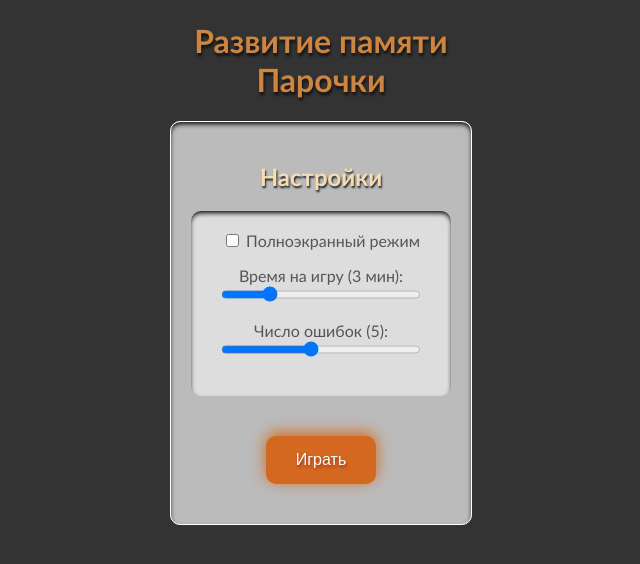
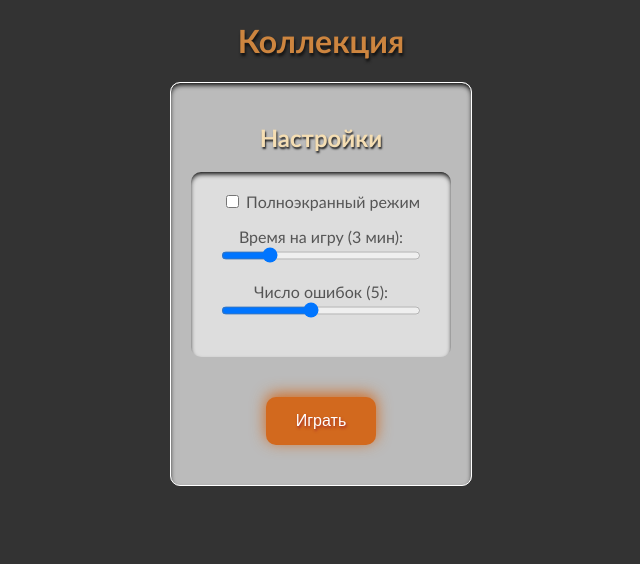
Before and after one commit to AndreVeelet/ai, a plain HTML site: page 5/index.html in a window 1280 px wide. Shown: the whole page, without its empty margins (319-959 px from the left). Drawn offline with Linux system fonts and the light colour scheme.

Commit message:
Add files via upload

```diff
--- a/5/index.html
+++ b/5/index.html
@@ -4,12 +4,12 @@
     <meta charset="UTF-8">
     <meta name="viewport" content="width=device-width, initial-scale=1.0">
     <link rel="stylesheet" href="styles.css"/>
-    <title>Развитие памяти - Парочки</title>
+    <title>Развитие памяти - Коллекция</title>
 </head>
 <body>
     <div id="overlay">Загрузка<span class="dots"></span></div>
 
-    <h1 style="text-align: center;">Развитие памяти<br>Парочки</h1>
+    <h1 style="text-align: center;">Коллекция</h1>
 
     <!-- окно настроек -->
     <div id="window_settings" class="window active" style="width: 300px; height: auto;">
```
